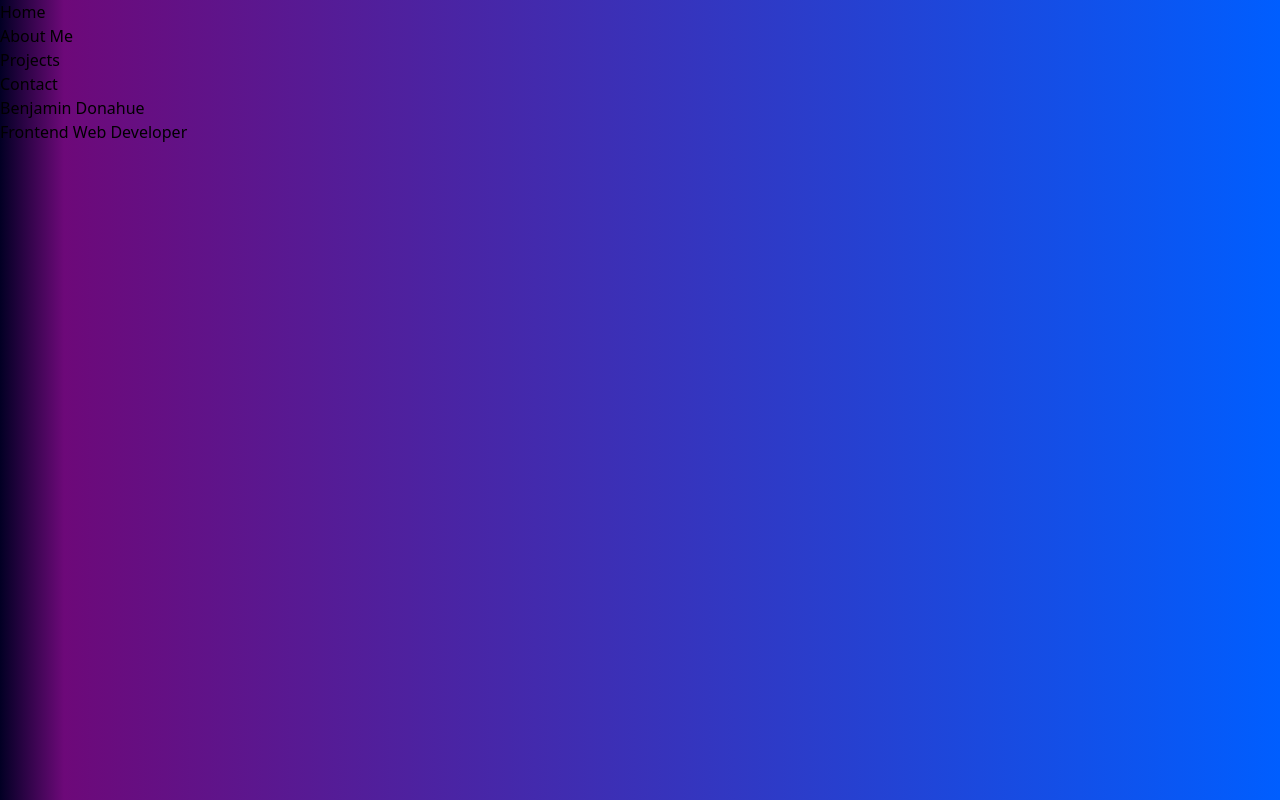
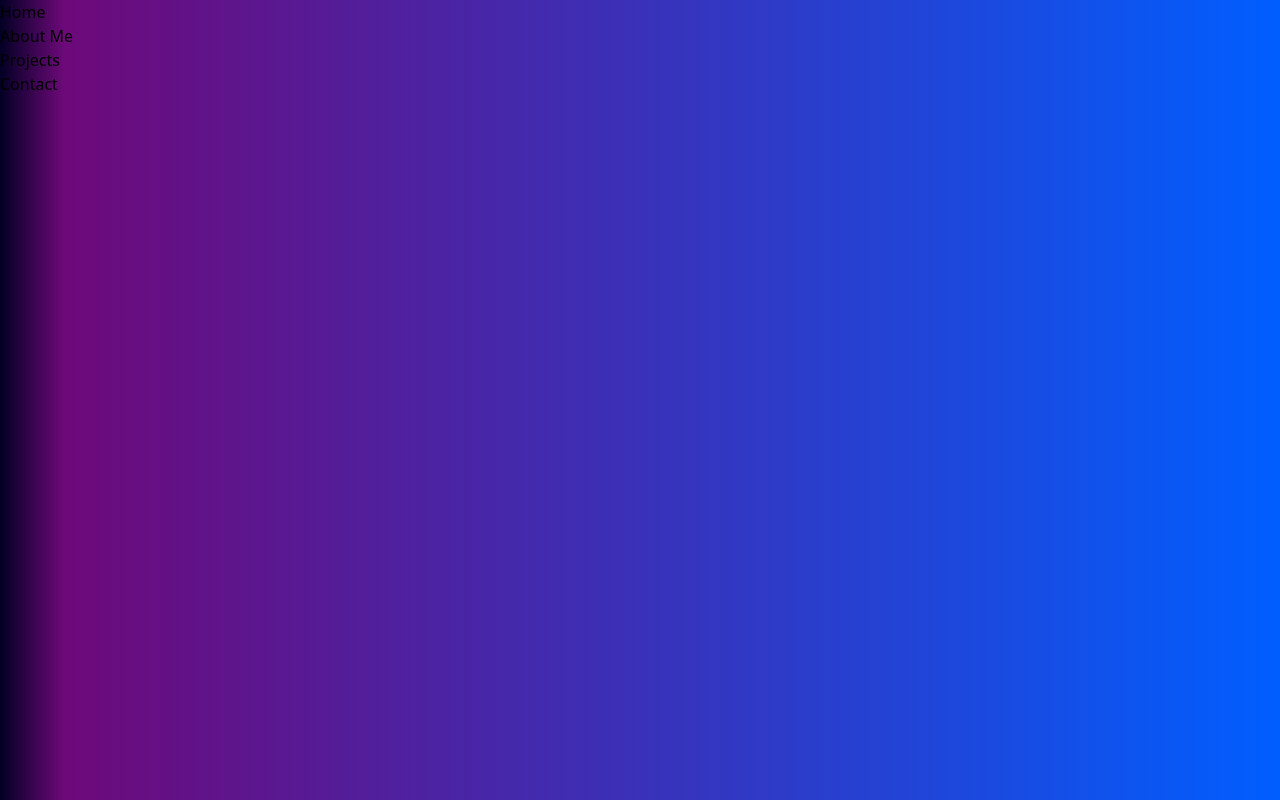
Before and after one commit to OblivionNoirV2/portfolio, a React (Create React App) app: page / in a window 1280 px wide. Built offline with nearby package versions, Linux system fonts and the light colour scheme.

Commit message:
fix routing

```diff
--- a/src/showtime.tsx
+++ b/src/showtime.tsx
@@ -13,7 +13,7 @@ const NameSegment = () => {
         Benjamin Donahue
       </h1>
       <p>
-        Frontend Web Developer
+        Fullstack Web Developer
       </p>
     </main>
   );
@@ -43,14 +43,9 @@ const NavBar = () => {
 };
 function App() {
   return (
-    <div>
+    <>
       <NavBar />
-      <Routes>
-        <Route path="/" element={<NameSegment />} />
-        <Route path="/about" element={<About />} />
-        <Route path="/contact" element={<Contact />} />
-      </Routes>
-    </div>
+    </>
   );
 };
 
```
